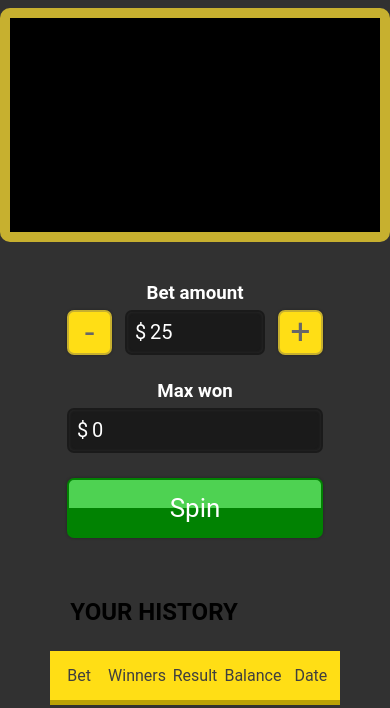
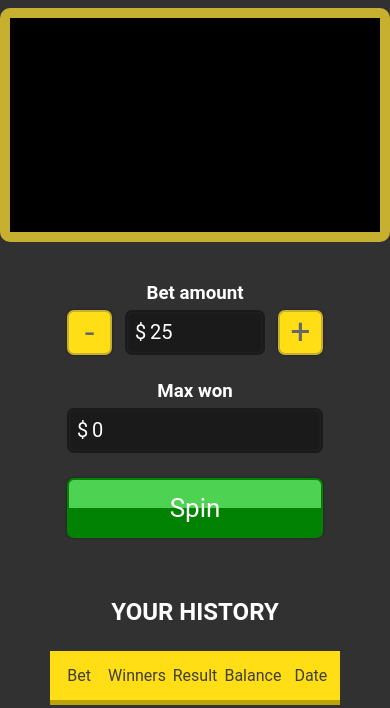
Before and after one commit to tazo-taz/slots, a plain HTML site: page index.html in a window 390 px wide. Shown: the part 136-844 px from the top of the page. Drawn offline with Linux system fonts and the light colour scheme.

Commit message:
mobile sidebar design

```diff
--- a/assets/style.css
+++ b/assets/style.css
@@ -305,6 +305,7 @@ input.active {
 .history-items {
   flex: 1;
   overflow-y: auto;
+  color: white;
 }
 
 .drawer-hidden {
@@ -396,6 +397,11 @@ input.active {
 }
 
 @media (max-width: 630px) {
+  .history-title {
+    text-align: center;
+    color: white;
+  }
+
   #app {
     margin-top: 140px;
   }
```
